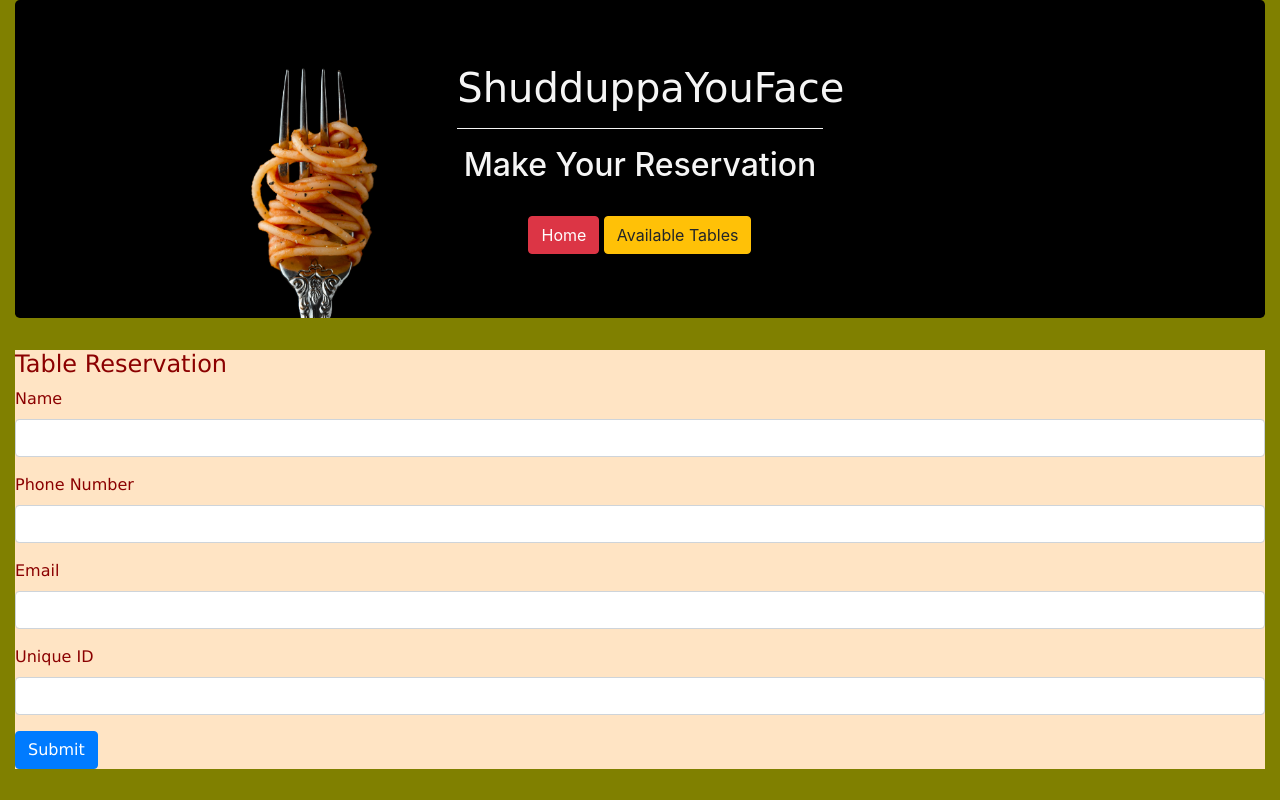
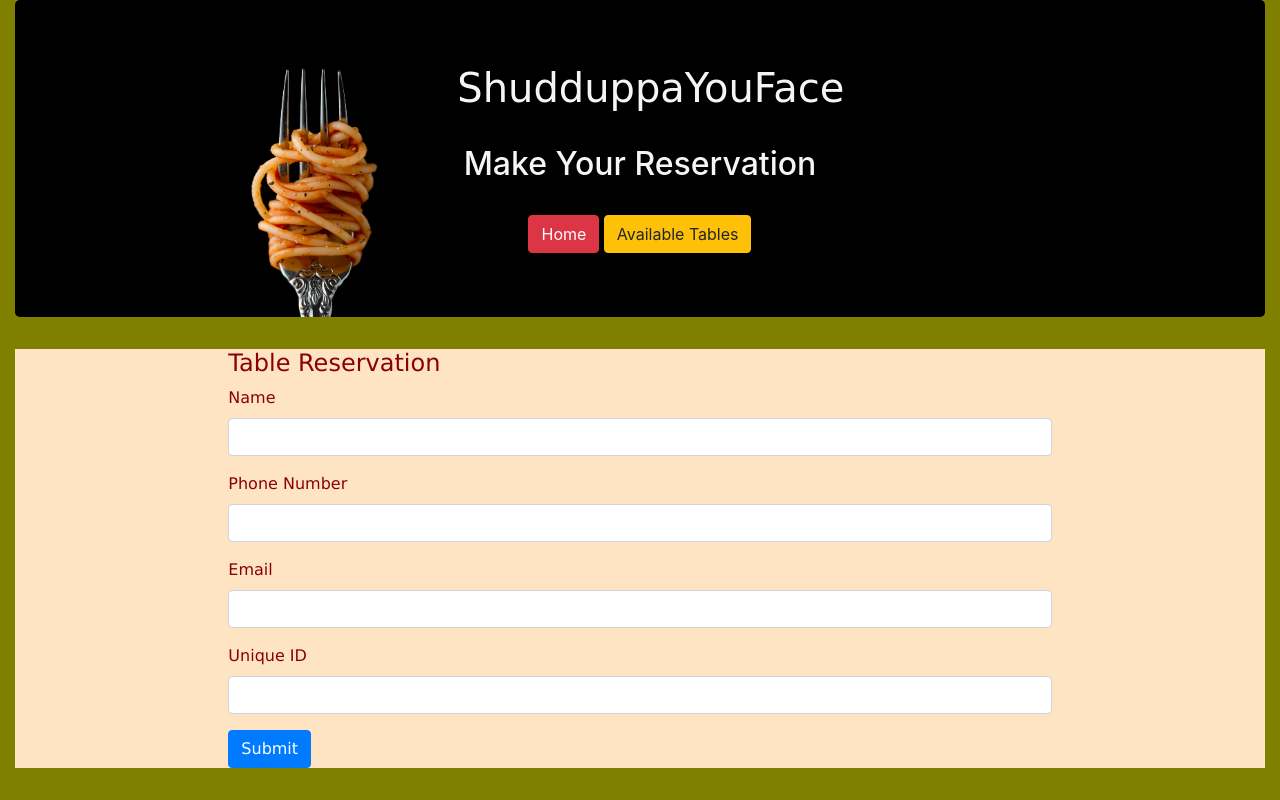
Before and after one commit to ZNaddaf/ShudduppaYouFace, a website: page reserve.html in a window 1280 px wide. Drawn offline with nearby package versions, Linux system fonts and the light colour scheme.

Commit message:
fixed reserve styling somewhat

```diff
--- a/Assets/style.css
+++ b/Assets/style.css
@@ -9,6 +9,8 @@ body {
     background-color: #000000;
     color: whitesmoke;
 }
+
+.panel
 
 hr {
     display: block;
--- a/reserve.html
+++ b/reserve.html
@@ -40,8 +40,8 @@
 
         <main>
             <div class="content waitList">
-                <div class="row align-items-center">
-                    <div class="col-sm-12">
+                <div class="row justify-content-center">
+                    <div class="col-sm-8">
                         <!-- Table Form goes here -->
                         <div class="panel panel-default">
                             <div class="panel heading">
```
